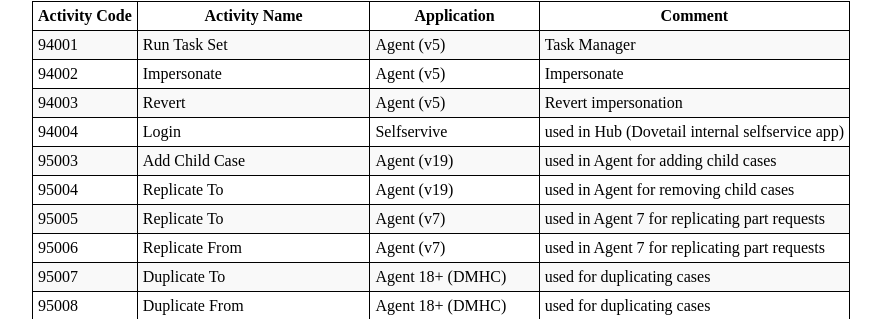
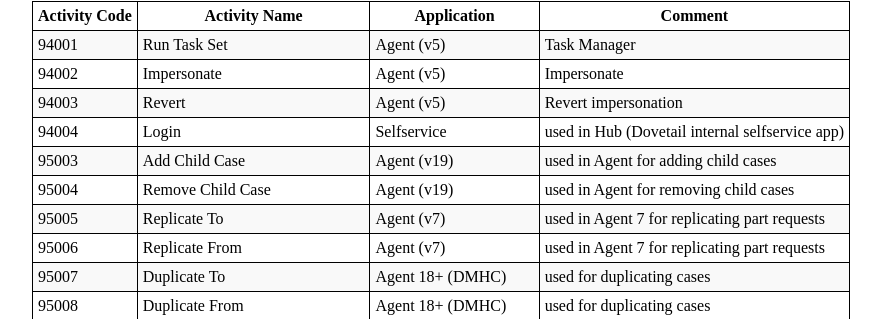
Before and after one commit to DovetailSoftware/dovetail-defined, a Jekyll site: the page built from pages/activity-codes.md, in a window 1280 px wide. Shown: the part 213-532 px from the top of the page, without its empty margins (160-1041 px from the left). Built offline with Jekyll 4.4.1, drawn with Linux system fonts in a browser that asks for light colours.

Commit message:
fix 95004 title and typo in 94004

```diff
--- a/pages/activity-codes.md
+++ b/pages/activity-codes.md
@@ -11,9 +11,9 @@
 | 94001 | Run Task Set | Agent (v5)  | Task Manager|
 | 94002 | Impersonate | Agent (v5)  | Impersonate|
 | 94003 | Revert | Agent (v5)  | Revert impersonation|
-| 94004 | Login | Selfservive | used in Hub (Dovetail internal selfservice app)|
+| 94004 | Login | Selfservice | used in Hub (Dovetail internal selfservice app)|
 | 95003 | Add Child Case | Agent (v19) | used in Agent for adding child cases|
-| 95004 | Replicate To | Agent (v19) | used in Agent for removing child cases|
+| 95004 | Remove Child Case | Agent (v19) | used in Agent for removing child cases|
 | 95005 | Replicate To | Agent (v7) | used in Agent 7 for replicating part requests|
 | 95006 | Replicate From | Agent (v7)  | used in Agent 7 for replicating part requests|
 | 95007 | Duplicate To | Agent 18+ (DMHC) | used for duplicating cases|
```
